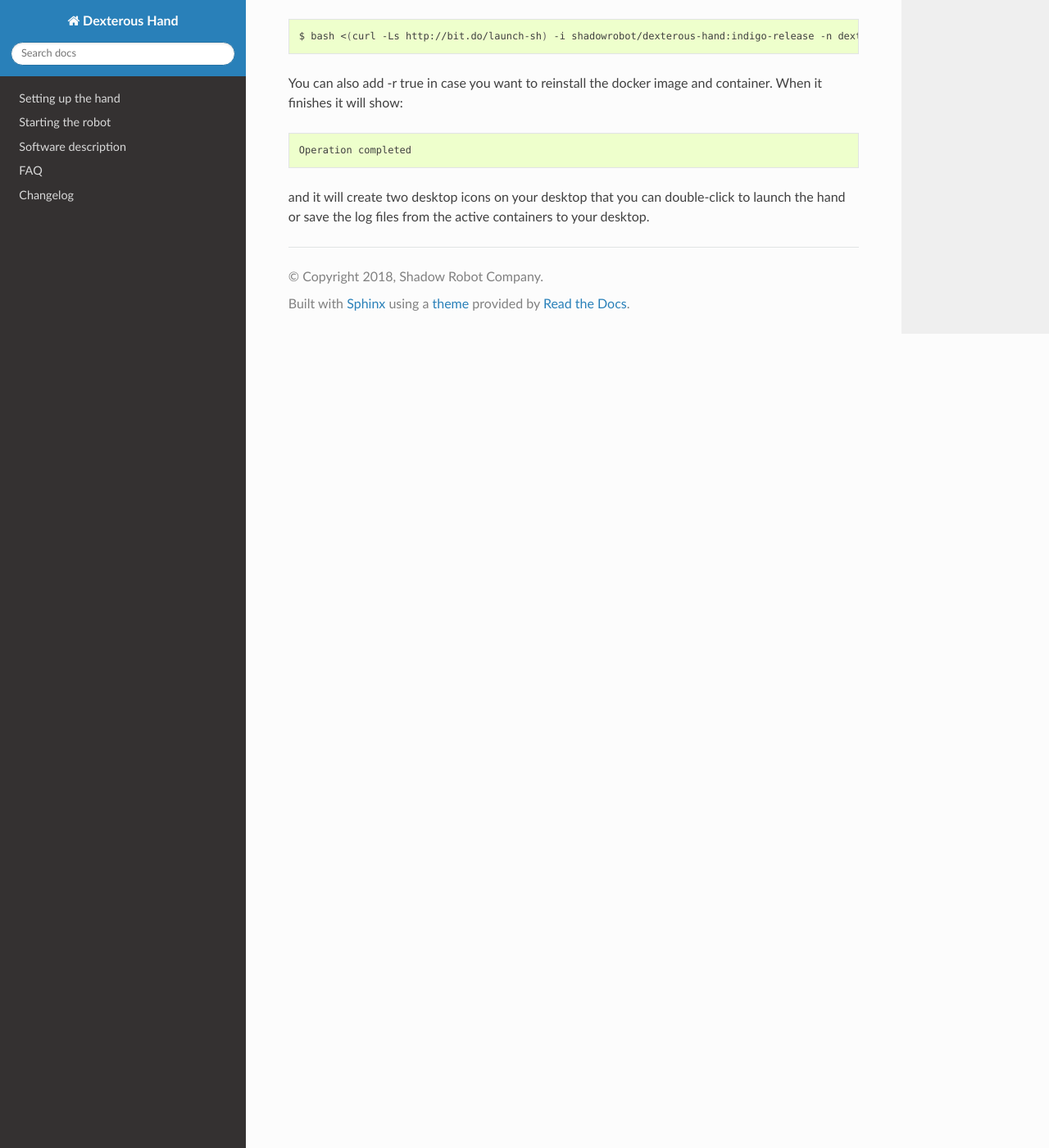
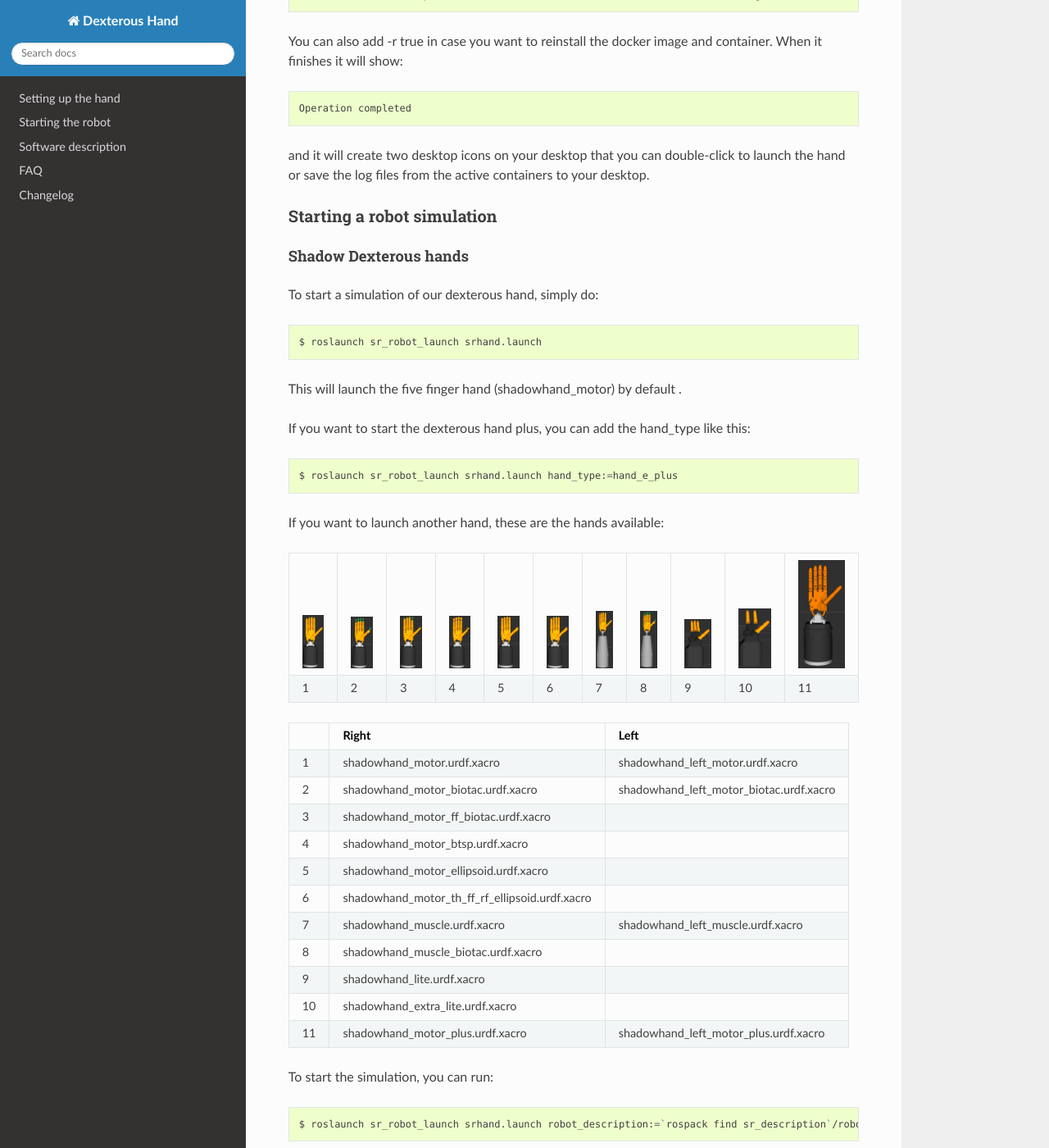
Before and after one commit to shadow-robot/sr_dexterous_hand_documentation, a Sphinx documentation site: the page built from docs/user_guide/2_setting_up_the_hand.md, in a window 1280 px wide and 1400 px high, scrolled down 7976 px. Shown: the whole window at 82% size. Built offline with Sphinx 7.4.7 and the Read the Docs theme 2.0.0, drawn with Linux system fonts in a browser that asks for light colours; some of the changed text lies outside the part shown.

Commit message:
More organization

````diff
--- a/docs/user_guide/2_setting_up_the_hand.md
+++ b/docs/user_guide/2_setting_up_the_hand.md
@@ -201,13 +201,8 @@
   terminal (in the container), type:
 
   ```bash
-  $ sudo -s
-  roslaunch sr_edc_launch sr_edc.launch
+  $ roslaunch sr_ethercat_hand_config sr_rhand.launch
   ```
-
-  **Warning**: This terminal now has root privileges, and the system is giving you
-  permission to do things which can mess up the configuration of the PC. Do not run any
-  other commands in this terminal window. Only use this terminal to launch the driver.
 
 * **Lights in the hand**:
   When the ROS driver is running you should see the following lights on the Palm:
@@ -235,8 +230,9 @@
   ========================   =============       ================    =================================
   ```
 
+## Setting up a simulated hand
 
-## Setting up a simulated hand
+### Installing the software
 
 If you do not actually have a real hand but would like to use our hand in simulation, then please run the following command:
 
@@ -256,3 +252,98 @@
 Operation completed
 ```
 and it will create two desktop icons on your desktop that you can double-click to launch the hand or save the log files from the active containers to your desktop.
+
+### Starting a robot simulation
+
+#### Shadow Dexterous hands
+To start a simulation of our dexterous hand, simply do:
+
+```bash
+$ roslaunch sr_robot_launch srhand.launch
+```
+
+This will launch the five finger hand (shadowhand\_motor) by default .
+
+If you want to start the dexterous hand plus, you can add the hand\_type like this:
+
+```bash
+$ roslaunch sr_robot_launch srhand.launch hand_type:=hand_e_plus
+```
+If you want to launch another hand, these are the hands available:
+
+```eval_rst
++------------+------------+------------+------------+------------+------------+------------+------------+------------+------------+-------------+
+| |image0|   | |image1|   | |image2|   | |image3|   | |image4|   | |image5|   | |image6|   | |image7|   | |image8|   | |image9|   | |image10|   |
++============+============+============+============+============+============+============+============+============+============+=============+
+| 1          | 2          | 3          | 4          | 5          | 6          | 7          | 8          | 9          | 10         | 11          |
++------------+------------+------------+------------+------------+------------+------------+------------+------------+------------+-------------+
+
++------+-------------------------------------------------------+----------------------------------------------+
+|      | Right                                                 | Left                                         |
++======+=======================================================+==============================================+
+| 1    | shadowhand\_motor.urdf.xacro                          | shadowhand\_left\_motor.urdf.xacro           |
++------+-------------------------------------------------------+----------------------------------------------+
+| 2    | shadowhand\_motor\_biotac.urdf.xacro                  | shadowhand\_left\_motor\_biotac.urdf.xacro   |
++------+-------------------------------------------------------+----------------------------------------------+
+| 3    | shadowhand\_motor\_ff\_biotac.urdf.xacro              |                                              |
++------+-------------------------------------------------------+----------------------------------------------+
+| 4    | shadowhand\_motor\_btsp.urdf.xacro                    |                                              |
++------+-------------------------------------------------------+----------------------------------------------+
+| 5    | shadowhand\_motor\_ellipsoid.urdf.xacro               |                                              |
++------+-------------------------------------------------------+----------------------------------------------+
+| 6    | shadowhand\_motor\_th\_ff\_rf\_ellipsoid.urdf.xacro   |                                              |
++------+-------------------------------------------------------+----------------------------------------------+
+| 7    | shadowhand\_muscle.urdf.xacro                         | shadowhand\_left\_muscle.urdf.xacro          |
++------+-------------------------------------------------------+----------------------------------------------+
+| 8    | shadowhand\_muscle\_biotac.urdf.xacro                 |                                              |
++------+-------------------------------------------------------+----------------------------------------------+
+| 9    | shadowhand\_lite.urdf.xacro                           |                                              |
++------+-------------------------------------------------------+----------------------------------------------+
+| 10   | shadowhand\_extra\_lite.urdf.xacro                    |                                              |
++------+-------------------------------------------------------+----------------------------------------------+
+| 11   | shadowhand\_motor\_plus.urdf.xacro                    | shadowhand\_left\_motor\_plus.urdf.xacro     |
++------+-------------------------------------------------------+----------------------------------------------+
+
+.. |image0| image:: ../img/shadowhand_motor.png
+.. |image1| image:: ../img/shadowhand_motor_biotac.png
+.. |image2| image:: ../img/shadowhand_motor_ff_biotac.png
+.. |image3| image:: ../img/shadowhand_motor_btsp.png
+.. |image4| image:: ../img/shadowhand_motor_ellipsoid.png
+.. |image5| image:: ../img/shadowhand_motor_th_ff_rf_ellipsoid.png
+.. |image6| image:: ../img/shadowhand_muscle.png
+.. |image7| image:: ../img/shadowhand_muscle_biotac.png
+.. |image8| image:: ../img/shadowhand_lite.png
+.. |image9| image:: ../img/shadowhand_extra_lite.png
+.. |image10| image:: ../img/shadowhand_motor_plus.png
+
+```
+
+To start the simulation, you can run:
+
+```bash
+$ roslaunch sr_robot_launch srhand.launch robot_description:=`rospack find sr_description`/robots/shadowhand_motor.urdf.xacro
+```
+
+* The ``robot description`` param can be changed to start any of the
+   available Shadow hands shown in the table.
+* If it is a left hand, ``hand_id:=lh`` should be added. For example:
+
+```bash
+$ roslaunch sr_robot_launch srhand.launch robot_description:=`rospack find sr_description`/robots/shadowhand_left_motor.urdf.xacro hand_id:=lh
+```
+
+*  Moveit will enable advanced behaviour (inverse kinematics, planning,
+   collision detectection, etc...), but if it is not needed, you can set
+   ``use_moveit:=false``
+
+
+
+#### Bimanual system
+
+![desktop_icon](../img/bimanual.png)
+
+To start the simulation of a bimanual system, you can run:
+
+```bash
+$ roslaunch sr_robot_launch sr_bimanual.launch use_moveit:=true
+```
````
